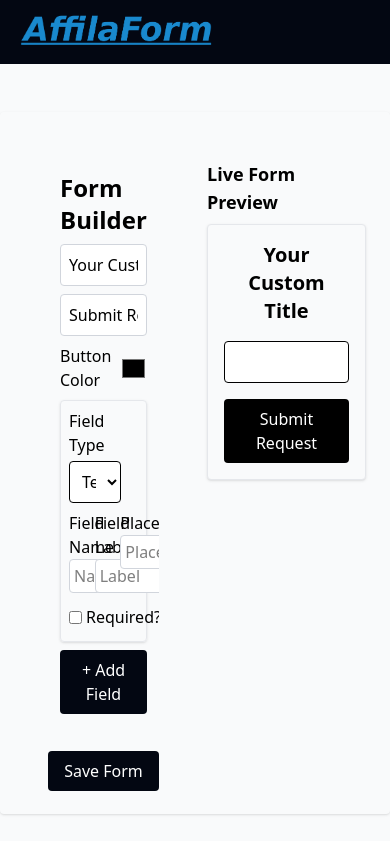
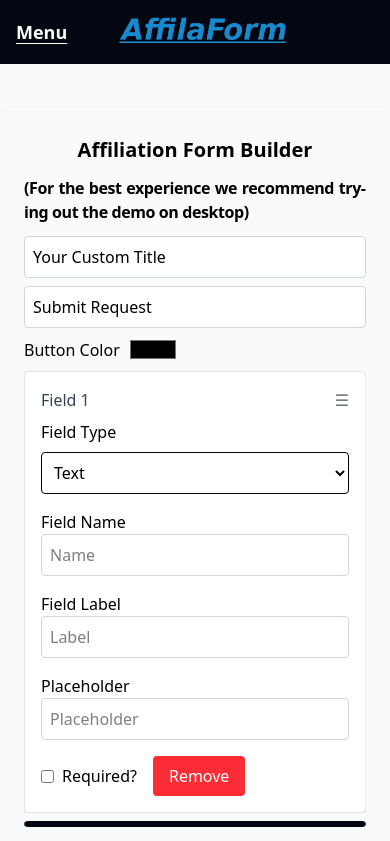
Before and after one commit to adamn1225/affilaform, a Next.js app: page /form-builder-demo in a window 390 px wide. Shown: the top 841 px of the page. Built offline with nearby package versions, Linux system fonts and the light colour scheme.

Commit message:
form builder mobile friendly - other responsive changes as well

```diff
--- a/app/components/EmbedPreview.tsx
+++ b/app/components/EmbedPreview.tsx
@@ -9,7 +9,7 @@ type Props = {
 export default function EmbedPreview({ liveConfig }: Props) {
     return (
         <div className="mt-6 w-full">
-            <h3 className="text-lg font-semibold mb-2">Live Form Preview</h3>
+            <h3 className="text-xl font-semibold mb-2">Live Form Preview</h3>
             <div className="border border-gray-200 shadow rounded p-4 bg-gray-50">
                 <form className="space-y-4">
                     <h2 className="text-xl font-bold text-center">{liveConfig.form_title}</h2>
--- a/app/components/FormBuilder.tsx
+++ b/app/components/FormBuilder.tsx
@@ -136,16 +136,12 @@ export default function FormBuilder({
       }
 
     return (
-        <div className="p-6 max-w-3xl">
-            <div className=' space-y-2 h-full overflow-y-auto max-h-[70vh] bg-gray-50 p-3'>
-                <h1 className="text-2xl font-bold">Form Builder</h1>
+<div className="md:p-6 md:max-w-3xl md:mx-auto">
+    <h1 className="text-xl text-center md:text-start md:text-2xl font-bold pb-3">Affiliation Form Builder</h1>
+    <p className="md:hidden tracking-tight text-base pb-3 font-semibold text-justify hyphens-auto">
+  (For the best experience we recommend trying out the demo on desktop)</p>
 
-                <input
-                    value={affiliateId}
-                    onChange={(e) => setAffiliateId(e.target.value)}
-                    placeholder="Affiliate ID"
-                    className="hidden border border-gray-300 p-2 rounded w-full bg-white"
-                />
+  <div className="space-y-2 h-full overflow-y-auto max-h-[70vh] bg-gray-50 md:p-3 rounded">
 
     <input
       value={formTitle}
@@ -173,24 +169,38 @@ export default function FormBuilder({
     <DragDropContext onDragEnd={onDragEnd}>
   <Droppable droppableId="fields">
     {(provided) => (
-                            <div ref={provided.innerRef} {...provided.droppableProps} className="space-y-4">
+      <div
+        ref={provided.innerRef}
+        {...provided.droppableProps}
+        className="space-y-4 overflow-x-auto"
+      >
         {fields.map((field, index) => (
           <Draggable key={index} draggableId={`field-${index}`} index={index}>
             {(provided) => (
-                                            <div>
-                                                <div className='border border-gray-200 shadow p-2 rounded'>
               <div
                 ref={provided.innerRef}
                 {...provided.draggableProps}
                 {...provided.dragHandleProps}
-                                                        className='flex flex-col gap-2 '
+                className="border border-gray-200 shadow p-4 rounded bg-white"
               >
-                                                        <div className='flex flex-col gap-1'>
+                {/* Drag Handle */}
+                <div className="flex justify-between items-center">
+                  <h4 className="font-medium text-gray-700">Field {index + 1}</h4>
+                  <span
+                    {...provided.dragHandleProps}
+                    className="cursor-move text-gray-500 hover:text-gray-700"
+                  >
+                    ☰
+                  </span>
+                </div>
+
+                {/* Field Type */}
+                <div className="flex flex-col gap-2 mt-2">
                   <label className="block font-medium">Field Type</label>
                   <select
                     value={field.type}
                     onChange={(e) => updateField(index, { type: e.target.value })}
-                                                                className="border p-2 rounded w-3/4 bg-white"
+                    className="border p-2 rounded w-full bg-white"
                   >
                     <option value="text">Text</option>
                     <option value="email">Email</option>
@@ -200,11 +210,14 @@ export default function FormBuilder({
                     <option value="select">Select</option>
                     <option value="radio">Radio</option>
                   </select>
+                </div>
+
+                {/* Options for Select/Radio */}
                 {(field.type === 'select' || field.type === 'radio') && (
-                                                                <div className="col-span-6 space-y-2">
+                  <div className="mt-4">
                     <label className="block font-medium">Options</label>
                     {field.options?.map((opt, i) => (
-                                                                        <div key={i} className="flex gap-2">
+                      <div key={i} className="flex gap-2 mt-2">
                         <input
                           placeholder="Option Label"
                           value={opt.label}
@@ -213,78 +226,78 @@ export default function FormBuilder({
                             newOptions[i] = { ...newOptions[i], label: e.target.value }
                             updateField(index, { options: newOptions })
                           }}
-                                                                                className="border border-gray-300 p-1 rounded w-full bg-white"
+                          className="border border-gray-300 p-2 rounded w-full bg-white"
                         />
                         <input
-                                                                                placeholder="Field Value"
+                          placeholder="Option Value"
                           value={opt.value}
                           onChange={(e) => {
                             const newOptions = [...(field.options || [])]
                             newOptions[i] = { ...newOptions[i], value: e.target.value }
                             updateField(index, { options: newOptions })
                           }}
-                                                                                className="border border-gray-300 p-1 rounded w-full bg-white"
+                          className="border border-gray-300 p-2 rounded w-full bg-white"
                         />
                         <button
                           onClick={() => {
                             const newOptions = (field.options || []).filter((_, j) => j !== i)
                             updateField(index, { options: newOptions })
                           }}
-                                                                                className="bg-red-500 text-white px-2 py-1 rounded"
+                          className="bg-red-500 text-white px-2 py-1 rounded hover:bg-red-600"
                         >
                           ✕
                         </button>
                       </div>
                     ))}
                     <button
-                                                                        onClick={() => updateField(index, {
-                                                                            options: [...(field.options || []), { label: '', value: '' }]
-                                                                        })}
-                                                                        className="bg-blue-500 text-white px-2 py-1 mb-3 rounded"
+                      onClick={() =>
+                        updateField(index, {
+                          options: [...(field.options || []), { label: '', value: '' }],
+                        })
+                      }
+                      className="bg-blue-500 text-white px-4 py-2 rounded mt-2 hover:bg-blue-600"
                     >
                       + Add Option
                     </button>
                   </div>
+                )}
 
-                                                            )}
-                                                        </div>
-
-
-                                                        <div className="grid grid-cols-3 gap-2 items-start">
-                                                            <label className="block font-medium">Field Name
+                {/* Field Details */}
+                <div className="grid grid-cols-1 md:grid-cols-3 gap-4 mt-4">
+                  <div>
+                    <label className="block font-medium">Field Name</label>
                     <input
                       placeholder="Name"
                       value={field.name}
                       onChange={(e) => updateField(index, { name: e.target.value })}
-                                                                    className="border border-gray-300 p-1 rounded bg-white"
-                                                                /></label>
-                                                            <label className="block font-medium">Field Label
+                      className="border border-gray-300 p-2 rounded w-full bg-white"
+                    />
+                  </div>
+                  <div>
+                    <label className="block font-medium">Field Label</label>
                     <input
                       placeholder="Label"
                       value={field.label}
                       onChange={(e) => updateField(index, { label: e.target.value })}
-                                                                    className="border border-gray-300 p-1 rounded bg-white"
-                                                                /></label>
-
-
-
+                      className="border border-gray-300 p-2 rounded w-full bg-white"
+                    />
+                  </div>
                   {!(field.type === 'select' || field.type === 'radio' || field.type === 'textarea') && (
-                                                                <label className="block font-medium">Placeholder
+                    <div>
+                      <label className="block font-medium">Placeholder</label>
                       <input
                         placeholder="Placeholder"
                         value={field.placeholder}
                         onChange={(e) => updateField(index, { placeholder: e.target.value })}
-                                                                        className="border border-gray-300 p-1 rounded bg-white"
-                                                                    /></label>
+                        className="border border-gray-300 p-2 rounded w-full bg-white"
+                      />
+                    </div>
                   )}
                 </div>
 
-                                                    </div>
-
-
-
-                                                    <div className='flex items-center gap-2 mt-2'>
-                                                        <label className="flex items-center gap-1">
+                {/* Required Checkbox and Remove Button */}
+                <div className="flex items-center gap-4 mt-4">
+                  <label className="flex items-center gap-2">
                     <input
                       type="checkbox"
                       checked={field.required}
@@ -292,17 +305,13 @@ export default function FormBuilder({
                     />
                     Required?
                   </label>
-
                   <button
-                                                            onClick={() => setFields(prev => prev.filter((_, i) => i !== index))}
-                                                            className="bg-red-500 text-white px-2 py-1 rounded hover:bg-red-600"
+                    onClick={() => setFields((prev) => prev.filter((_, i) => i !== index))}
+                    className="bg-red-500 text-white px-4 py-2 rounded hover:bg-red-600"
                   >
                     Remove
                   </button>
                 </div>
-                                                </div>
-
-
               </div>
             )}
           </Draggable>
@@ -315,16 +324,15 @@ export default function FormBuilder({
 
                 <button
                   onClick={addField}
-                    className="bg-gray-950 text-white px-4 py-2 rounded hover:bg-gray-800"
-                >
+                  className="bg-gray-950 text-white px-4 py-2 rounded hover:bg-gray-800 w-full">
                   + Add Field
                 </button>
+            </div>
 
-
-            </div>
                  <button
                    onClick={saveConfig}
-                className="bg-gray-950 text-white px-4 py-2 rounded hover:bg-gray-800 block w-full">
+                   className="bg-gray-950 text-white px-4 py-2 rounded hover:bg-gray-800 block w-full mt-4"
+                 >
                    Save Form
                  </button>
         </div>
--- a/app/components/FormBuilderPage.tsx
+++ b/app/components/FormBuilderPage.tsx
@@ -12,13 +12,15 @@ export default function FormBuilderPage() {
   const [buttonColor, setButtonColor] = useState('#000000')
   const [buttonText, setButtonText] = useState('Submit Request')
   const [iframeCode, setIframeCode] = useState<string | null>(null)
-  const [fields, setFields] = useState<FormField[]>([{
-    label: '',
-    name: '',
-    placeholder: '',
-    type: 'text',
-    required: false
-  }])
+  const [fields, setFields] = useState<FormField[]>([
+    {
+      label: '',
+      name: '',
+      placeholder: '',
+      type: 'text',
+      required: false,
+    },
+  ])
 
   const liveConfig = {
     fields,
@@ -44,12 +46,12 @@ export default function FormBuilderPage() {
     }
   }, [])
 
-
   return (
     <>
-      <div className="w-full py-12">
-
-        <div className="grid grid-cols-2 gap-6 p-6 rounded border-gray-100 shadow">
+      <div className="w-full py-12 md:px-4">
+        {/* Responsive Grid Layout */}
+        <div className="grid grid-cols-1 md:grid-cols-2 gap-6 p-6 rounded border-gray-100 shadow">
+          {/* Form Builder */}
           <FormBuilder
             fields={fields}
             setFields={setFields}
@@ -64,11 +66,11 @@ export default function FormBuilderPage() {
             onSave={(iframe) => setIframeCode(iframe)}
           />
 
-          <EmbedPreview
-            liveConfig={liveConfig}
-          />
+          {/* Embed Preview */}
+          <EmbedPreview liveConfig={liveConfig} />
         </div>
 
+        {/* Embed Code Modal */}
         <AnimatePresence>
           {iframeCode && (
             <motion.div
--- a/app/components/sections/TopNavigation.tsx
+++ b/app/components/sections/TopNavigation.tsx
@@ -1,28 +1,70 @@
-import React from 'react';
+'use client';
+import React, { useState } from 'react';
 import Link from 'next/link';
 import Image from 'next/image';
 import logo from '@/public/logo.png';
 
 export default function TopNavigation() {
+  const [menuOpen, setMenuOpen] = useState(false);
+
+  const toggleMenu = () => {
+    setMenuOpen(!menuOpen);
+  };
+
   return (
     <nav className="bg-gray-950 text-white">
       <div className="w-full mx-auto px-4 sm:px-6 lg:px-8">
-          <div className="flex justify-between items-center h-16">
-            <div className="flex items-center">
+        <div className="flex md:justify-between items-center h-16">
+          {/* Logo */}
+          <div className="hidden md:flex items-center">
             <Link href="/" className="text-xl font-bold">
-                <Image src={logo} alt="Logo" width={200} height={0} className="inline-block mr-2" />
-
+              <Image src={logo} alt="Logo" width={175} height={0} className="inline-block mr-2" />
             </Link>
           </div>
+
+          {/* Desktop Links */}
           <div className="hidden md:flex items-center space-x-4 text-white font-semibold text-lg">
             <Link href="#features" className="hover:text-gray-300 underline underline-offset-4">
-                Features
+              Affiliates
             </Link>
             <Link href="#pricing" className="hover:text-gray-300 underline underline-offset-4">
-                Pricing
+              Documentation
             </Link>
             <Link href="#contact" className="hover:text-gray-300 underline underline-offset-4">
-                Contact
+              Support
+            </Link>
+            <Link
+              href="/login"
+              className="bg-blue-500 hover:bg-blue-600 text-white px-4 py-2 rounded-md"
+            >
+              Login
+            </Link>
+          </div>
+
+          {/* Mobile Menu Button */}
+          <button
+            onClick={toggleMenu}
+            className="md:hidden text-white font-semibold text-lg underline underline-offset-4"
+          >
+            Menu
+          </button>
+          <Link href="/" className="text-xl pl-12 font-bold md:hidden">
+              <Image src={logo} alt="Logo" width={175} height={0} className="inline-block mr-2" />
+        </Link>
+        </div>
+
+        {/* Mobile Links */}
+        {menuOpen && (
+          <div className="bg-gray-800 absolute top-16.1 left-0 w-2/3 md:hidden">
+              <div className="tracking-widest flex flex-col items-start text-base font-semibold pl-6 space-y-2 mt-2 ml-auto h-screen md:hidden">
+                <Link href="#features" className="hover:text-gray-300 underline underline-offset-4">
+                  Affiliates
+                </Link>
+                <Link href="#pricing" className="hover:text-gray-300 underline underline-offset-4">
+                  Documentation
+                </Link>
+                <Link href="#contact" className="hover:text-gray-300 underline underline-offset-4">
+                  Support
                 </Link>
                 <Link
                   href="/login"
@@ -32,6 +74,7 @@ export default function TopNavigation() {
                 </Link>
               </div>
           </div>
+        )}
       </div>
     </nav>
   );
--- a/package.json
+++ b/package.json
@@ -13,11 +13,13 @@
     "autoprefixer": "^10.4.21",
     "framer-motion": "^12.6.3",
     "jose": "^6.0.10",
+    "lucide-react": "^0.487.0",
     "next": "15.2.4",
     "postcss": "^8.5.3",
     "react": "^19.0.0",
     "react-dom": "^19.0.0",
-    "react-hot-toast": "^2.5.2"
+    "react-hot-toast": "^2.5.2",
+    "react-icons": "^5.5.0"
   },
   "devDependencies": {
     "@types/jsonwebtoken": "^9.0.9",
```
Also changed, not shown: 1 other file (tests, documents, lock files or other folders). Lines whose indentation alone changed are shown as unchanged.
